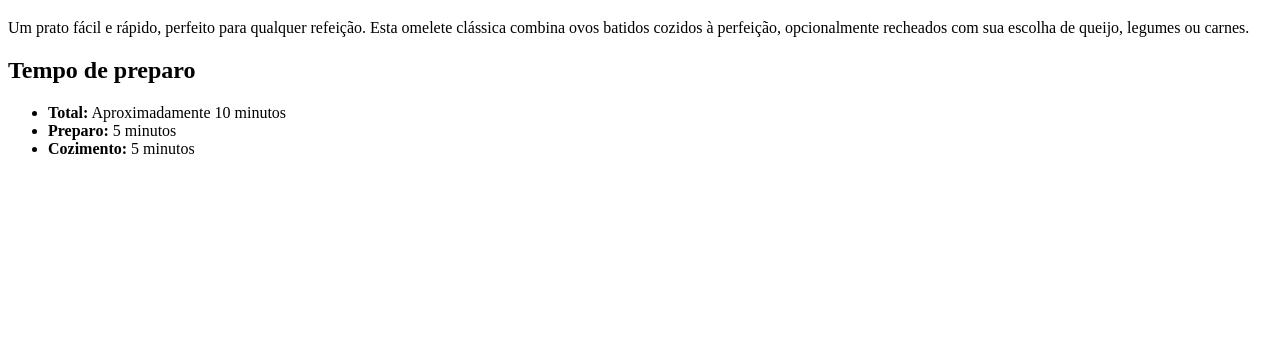
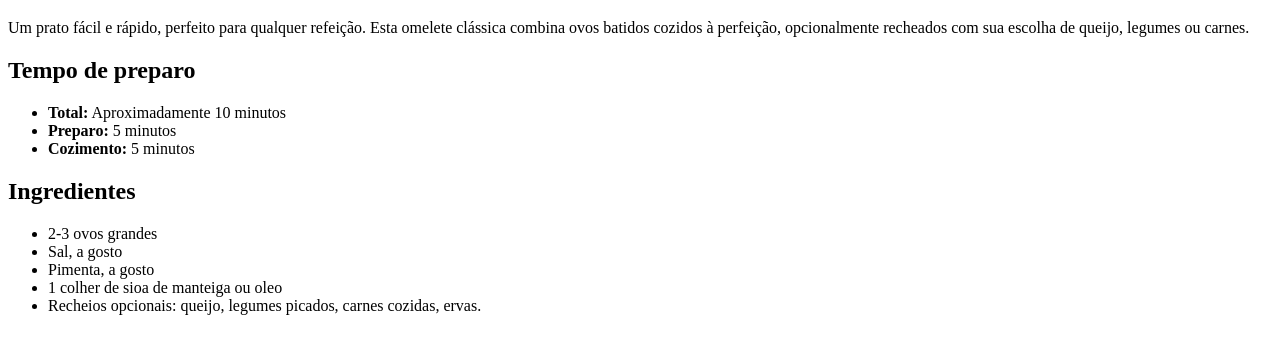
Before and after one commit to muriloverissim/receita, a plain HTML site: page index.html in a window 1280 px wide. Shown: the part 87-440 px from the top of the page. Drawn offline with Linux system fonts and the light colour scheme.

Commit message:
terceiro commit do html

```diff
--- a/index.html
+++ b/index.html
@@ -41,6 +41,23 @@
 
 
 
+    <div>
+
+      <h2>Ingredientes</h2>
+
+      <ul>
+
+<li>2-3 ovos grandes</li>
+<li>Sal, a gosto</li>
+<li>Pimenta, a gosto</li>
+<li>1 colher de sioa de manteiga ou oleo</li>
+<li>Recheios opcionais: queijo, legumes picados, carnes cozidas, ervas. </li>
+
+      </ul>
+    </div>
+
+
+
   </div>
 </body>
 </html>
```
